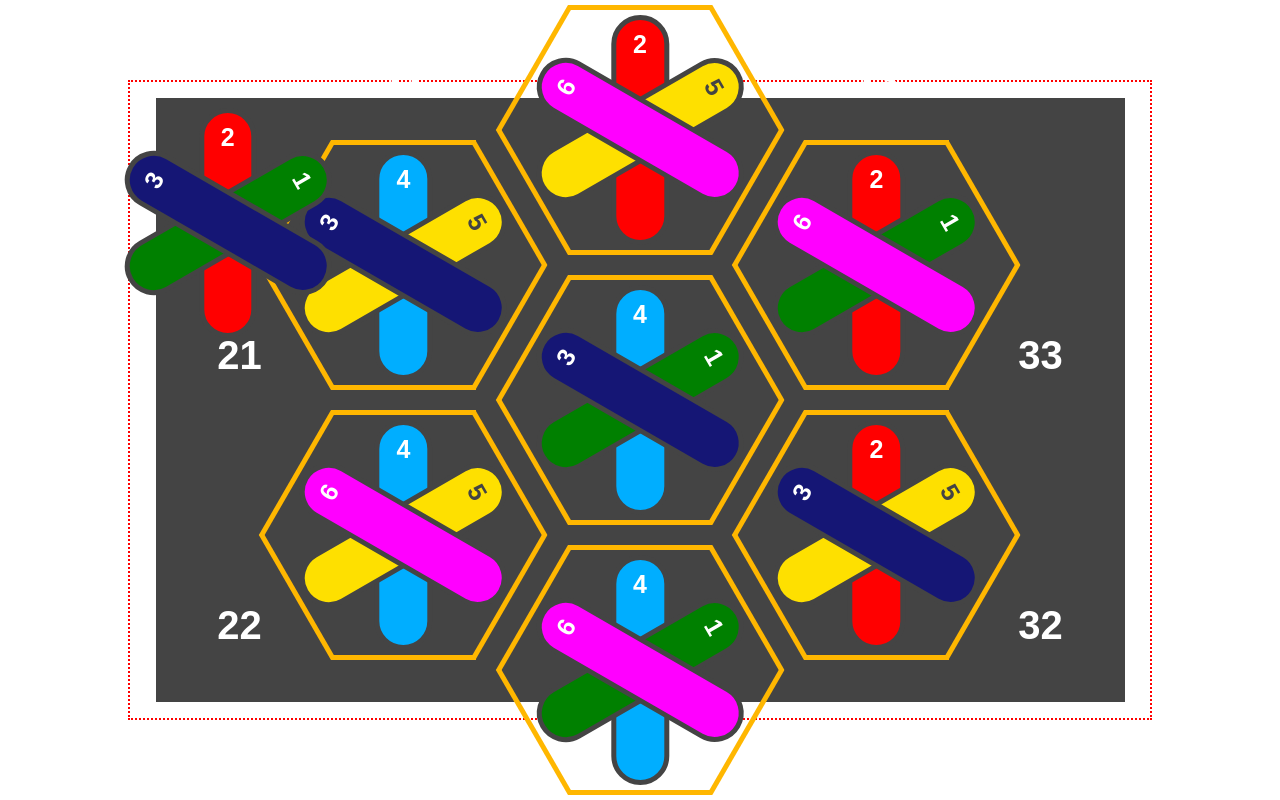
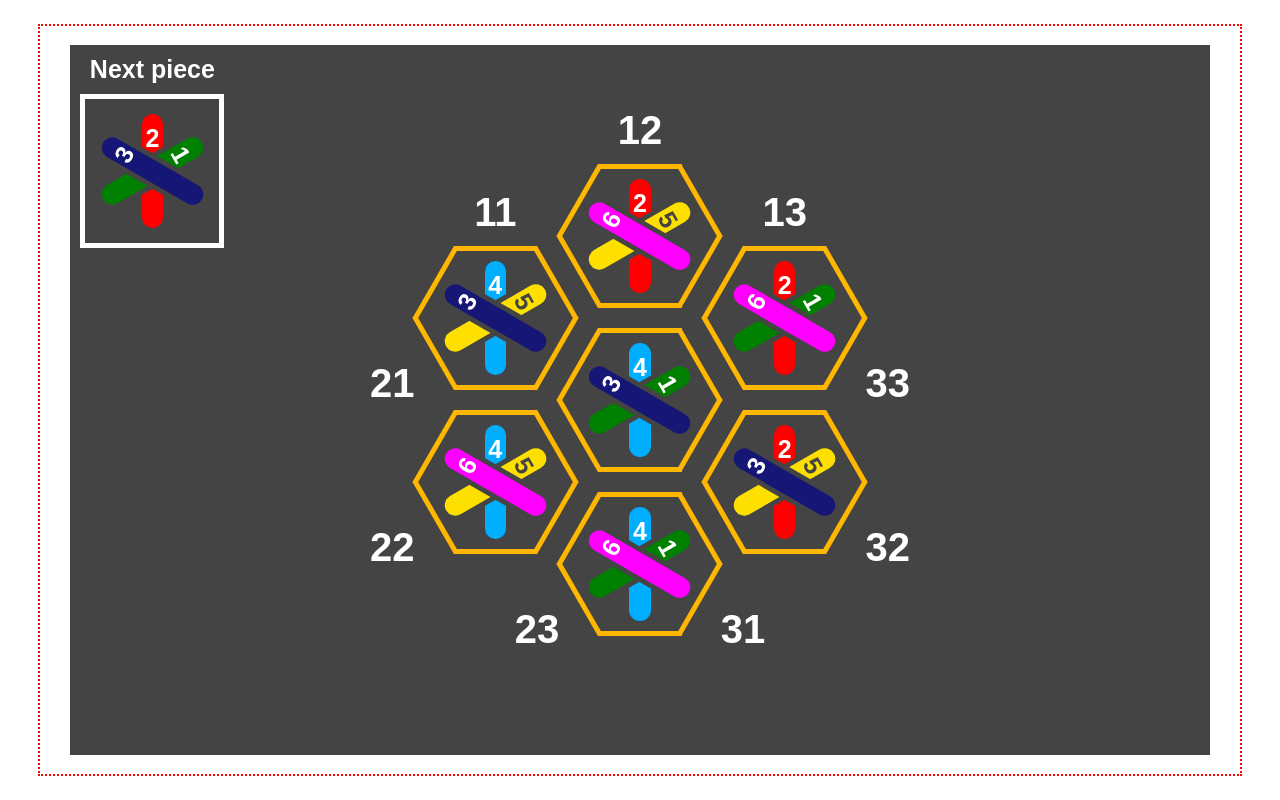
Before and after one commit to ghiringh/6colors, a Vue app: page / in a window 1280 px wide. Built offline with nearby package versions, Linux system fonts and the light colour scheme.

Commit message:
refactor color classes

```diff
--- a/src/components/Board.vue
+++ b/src/components/Board.vue
@@ -1,127 +1,112 @@
 <template>
   <div class="wrapper">
-    <div class="board" @click="unselect()">
+    <div class="board">
+      <div class="next-piece-section">Next piece</div>
       <div class="scores">
         <div class="scores1">
-          <div class="score score11 x1 y7">11</div>
-          <div class="score score12 x2 y8">12</div>
-          <div class="score score13 x3 y7">13</div>
+          <div class="score x1 y7">11</div>
+          <div class="score x2 y8">12</div>
+          <div class="score x3 y7">13</div>
         </div>
         <div class="scores2">
-          <div class="score score21 x0 y4">21</div>
-          <div class="score score22 x0 y2">22</div>
-          <div class="score score23 x1 y1">23</div>
+          <div class="score x0 y4">21</div>
+          <div class="score x0 y2">22</div>
+          <div class="score x1 y1">23</div>
         </div>
         <div class="scores3">
-          <div class="score score31 x3 y1">31</div>
-          <div class="score score32 x4 y2">32</div>
-          <div class="score score33 x4 y4">33</div>
+          <div class="score x3 y1">31</div>
+          <div class="score x4 y2">32</div>
+          <div class="score x4 y4">33</div>
         </div>
       </div>
-      <div class="hex x1 y3" id="hex11" @click="select($event)">
+      <div class="hex x1 y3" @click="select($event)">
         <div class="rec rec1"></div>
         <div class="rec rec2"></div>
         <div class="rec rec3"></div>
       </div>
-      <div class="hex x1 y5" id="hex12" @click="select($event)">
+      <div class="hex x1 y5" @click="select($event)">
         <div class="rec rec1"></div>
         <div class="rec rec2"></div>
         <div class="rec rec3"></div>
       </div>
-      <div class="hex x2 y2" id="hex21" @click="select($event)">
+      <div class="hex x2 y2" @click="select($event)">
         <div class="rec rec1"></div>
         <div class="rec rec2"></div>
         <div class="rec rec3"></div>
       </div>
-      <div class="hex x2 y4" id="hex22" @click="select($event)">
+      <div class="hex x2 y4" @click="select($event)">
         <div class="rec rec1"></div>
         <div class="rec rec2"></div>
         <div class="rec rec3"></div>
       </div>
-      <div class="hex x2 y6" id="hex23" @click="select($event)">
+      <div class="hex x2 y6" @click="select($event)">
         <div class="rec rec1"></div>
         <div class="rec rec2"></div>
         <div class="rec rec3"></div>
       </div>
-      <div class="hex x3 y3" id="hex31" @click="select($event)">
+      <div class="hex x3 y3" @click="select($event)">
         <div class="rec rec1"></div>
         <div class="rec rec2"></div>
         <div class="rec rec3"></div>
       </div>
-      <div class="hex x3 y5" id="hex32" @click="select($event)">
+      <div class="hex x3 y5" @click="select($event)">
         <div class="rec rec1"></div>
         <div class="rec rec2"></div>
         <div class="rec rec3"></div>
       </div>
       <div class="pce x1 y3">
-        <div class="rec rec1 color11"></div>
-        <div class="rec rec2 color21"></div>
-        <div class="rec rec3 color31"></div>
+        <div class="rec rec1 v1"></div>
+        <div class="rec rec2 p1"></div>
+        <div class="rec rec3 n1"></div>
       </div>
       <div class="pce x1 y5">
-        <div class="rec rec1 color11"></div>
-        <div class="rec rec2 color21"></div>
-        <div class="rec rec3 color32"></div>
+        <div class="rec rec1 v1"></div>
+        <div class="rec rec2 p1"></div>
+        <div class="rec rec3 n2"></div>
       </div>
       <div class="pce x2 y2">
-        <div class="rec rec1 color11"></div>
-        <div class="rec rec2 color22"></div>
-        <div class="rec rec3 color31"></div>
+        <div class="rec rec1 v1"></div>
+        <div class="rec rec2 p2"></div>
+        <div class="rec rec3 n1"></div>
       </div>
       <div class="pce x2 y4">
-        <div class="rec rec1 color11"></div>
-        <div class="rec rec2 color22"></div>
-        <div class="rec rec3 color32"></div>
+        <div class="rec rec1 v1"></div>
+        <div class="rec rec2 p2"></div>
+        <div class="rec rec3 n2"></div>
       </div>
       <div class="pce x2 y6">
-        <div class="rec rec1 color12"></div>
-        <div class="rec rec2 color21"></div>
-        <div class="rec rec3 color31"></div>
+        <div class="rec rec1 v2"></div>
+        <div class="rec rec2 p1"></div>
+        <div class="rec rec3 n1"></div>
       </div>
       <div class="pce x3 y3">
-        <div class="rec rec1 color12"></div>
-        <div class="rec rec2 color21"></div>
-        <div class="rec rec3 color32"></div>
+        <div class="rec rec1 v2"></div>
+        <div class="rec rec2 p1"></div>
+        <div class="rec rec3 n2"></div>
       </div>
       <div class="pce x3 y5">
-        <div class="rec rec1 color12"></div>
-        <div class="rec rec2 color22"></div>
-        <div class="rec rec3 color31"></div>
+        <div class="rec rec1 v2"></div>
+        <div class="rec rec2 p2"></div>
+        <div class="rec rec3 n1"></div>
       </div>
-      <div class="pce">
-        <div class="rec rec1 color12"></div>
-        <div class="rec rec2 color22"></div>
-        <div class="rec rec3 color32"></div>
+      <div class="pce next-piece">
+        <div class="rec rec1 v2"></div>
+        <div class="rec rec2 p2"></div>
+        <div class="rec rec3 n2"></div>
       </div>
     </div>
   </div>
 </template>
 
 <script>
-export default {
-  methods: {
-    unselect: function () {
-      document.querySelectorAll('.selected').forEach((element) => {
-        element.classList.remove('selected')
-      })
-      console.log('unselect')
-    },
-    select: function (event) {
-      document.querySelectorAll('.selected').forEach((element) => {
-        element.classList.remove('selected')
-      })
-      console.log('select')
-      const item = event.target.parentElement
-      item.classList.add('selected')
-    },
-  }
-}
+import Game from '../game/game.js'
+export default Game;
 </script>
 
 <style scoped>
 .wrapper {
   position: absolute;
-  inset: 10% 10% 10% 10%;
+  inset: 3% 3% 3% 3%;
   min-width: 400px;
   min-height: 400px;
   border: 2px dotted red;
@@ -132,23 +117,25 @@ export default {
 
 .board {
   --sqrt3: 1.732051;
-  --hex-height: 25rem;
+  --hex-height: min(min(18vh, 18vw),25rem);
   --rec-width: calc(var(--hex-height) / var(--sqrt3));
   --hex-gap: 2rem;
 
+  --hex-border-size: 0.5rem;
   --hex-border-color: rgb(255, 183, 0);
   --hex-border-color-hover: cornflowerblue;
 
   --pce-gap: 1rem;
+  --pce-border-size: var(--hex-border-size);
   --pce-height: calc(var(--hex-height) - 2 * var(--pce-gap));
   --pce-width: calc(var(--pce-height) / 2.3 / var(--sqrt3));
 
-  --pce-color11: #00aeff;
-  --pce-color12: red;
-  --pce-color21: #fee000;
-  --pce-color22: green;
-  --pce-color31: magenta;
-  --pce-color32: hsl(239, 70%, 27%);
+  --pce-v1: #00aeff;
+  --pce-v2: red;
+  --pce-p1: #fee000;
+  --pce-p2: green;
+  --pce-n1: magenta;
+  --pce-n2: hsl(239, 70%, 27%);
 
   --board-color: rgb(68, 68, 68);
   --font-main-color: white;
@@ -158,6 +145,28 @@ export default {
   width: 95%;
   height: 95%;
   background-color: var(--board-color);
+}
+
+.next-piece-section{
+  margin: var(--pce-gap);
+  width: calc(var(--pce-height) + 2*var(--pce-gap));
+  display: flex;
+  justify-content: center;
+  font-size: 2.5rem;
+  font-weight: bold;
+  color: var(--font-main-color);
+  font-family: Arial, Helvetica, sans-serif;
+}
+
+.pce.next-piece{
+  margin: 0 var(--pce-gap);
+  display: grid;
+  justify-items: center;
+  padding-top: var(--pce-gap);
+  translate: 0;
+  height: calc(var(--pce-height) + 3*var(--pce-gap));
+  width: calc(var(--pce-height) + 2*var(--pce-gap));
+  border: var(--hex-border-size) solid var(--font-main-color);
 }
 
 .rec {
@@ -186,20 +195,20 @@ export default {
 }
 
 .hex:hover .rec {
-  border-top: 0.5rem solid var(--hex-border-color-hover);
-  border-bottom: 0.5rem solid var(--hex-border-color-hover);
+  border-top: var(--hex-border-size) solid var(--hex-border-color-hover);
+  border-bottom: var(--hex-border-size) solid var(--hex-border-color-hover);
 }
 
 .hex.selected .rec {
-  border-top: 0.5rem solid var(--hex-border-color-hover);
-  border-bottom: 0.5rem solid var(--hex-border-color-hover);
+  border-top: var(--hex-border-size) solid var(--hex-border-color-hover);
+  border-bottom: var(--hex-border-size) solid var(--hex-border-color-hover);
 }
 
 .hex .rec {
   height: var(--hex-height);
   width: var(--rec-width);
-  border-top: 0.5rem solid var(--hex-border-color);
-  border-bottom: 0.5rem solid var(--hex-border-color);
+  border-top: var(--hex-border-size) solid var(--hex-border-color);
+  border-bottom: var(--hex-border-size) solid var(--hex-border-color);
 }
 
 .hex .rec2 {
@@ -218,7 +227,7 @@ export default {
 .pce .rec {
   height: calc(var(--pce-height));
   width: var(--pce-width);
-  border: 0.5rem solid var(--board-color);
+  border: var(--pce-border-size) solid var(--board-color);
   border-radius: var(--pce-width);
   justify-content: center;
   font-size: 2.5rem;
@@ -249,15 +258,15 @@ export default {
   padding: 0;
 }
 
-.scores1 > *{
+.scores1>* {
   translate: 0 calc(0.75*var(--hex-height));
 }
 
-.scores2 > *{
+.scores2>* {
   translate: calc(0.29*var(--hex-height)) calc(0.23*var(--hex-height));
 }
 
-.scores3 > *{
+.scores3>* {
   translate: calc(-0.29*var(--hex-height)) calc(0.23*var(--hex-height));
 }
 
@@ -317,51 +326,52 @@ export default {
   top: calc(50% - 2.5 * var(--hex-height) - 2*var(--hex-gap));
 }
 
-.color11 {
-  background-color: var(--pce-color11);
+.v1 {
+  background-color: var(--pce-v1);
 }
 
-.color12 {
-  background-color: var(--pce-color12);
+.v2 {
+  background-color: var(--pce-v2);
 }
 
-.color21 {
-  background-color: var(--pce-color21);
+.p1 {
+  background-color: var(--pce-p1);
   color: var(--font-neg-color) !important;
 }
 
-.color22 {
-  background-color: var(--pce-color22);
+.p2 {
+  background-color: var(--pce-p2);
 }
 
-.color31 {
-  background-color: var(--pce-color31);
+.n1 {
+  background-color: var(--pce-n1);
 }
 
-.color32 {
-  background-color: var(--pce-color32);
+.n2 {
+  background-color: var(--pce-n2);
 }
 
-.color11::after {
+.v1::after {
   content: "4"
 }
 
-.color12::after {
+.v2::after {
   content: "2"
 }
 
-.color21::after {
+.p1::after {
   content: "5"
 }
 
-.color22::after {
+.p2::after {
   content: "1"
 }
 
-.color31::after {
+.n1::after {
   content: "6"
 }
 
-.color32::after {
+.n2::after {
   content: "3"
-}</style>
+}
+</style>
--- /dev/null
+++ b/src/game/game.js
@@ -0,0 +1,38 @@
+const VERTICAL_VALUES = [2, 4]
+const POSITIVE_VALUES = [1, 5]
+const NEGATIVE_VALUES = [2, 4]
+
+const BOARD_SIZE = 7
+
+const pieces = []
+
+for (let v = 0; v < VERTICAL_VALUES.length; v++) {
+    for (let p = 0; p < POSITIVE_VALUES.length; p++) {
+        for (let n = 0; n < NEGATIVE_VALUES.length; n++) {
+            const piece = {
+                v: VERTICAL_VALUES[v],
+                p: POSITIVE_VALUES[p],
+                n: NEGATIVE_VALUES[n]
+            }
+            pieces.push(piece)
+        }
+    }
+}
+
+const deck = []
+
+for (let index = 0; index < BOARD_SIZE; index++) {
+
+}
+
+export default {
+    methods: {
+        select: function (event) {
+            document.querySelectorAll('.selected').forEach((element) => {
+                element.classList.remove('selected')
+            })
+            const item = event.target.parentElement
+            item.classList.add('selected')
+        },
+    }
+}
```
